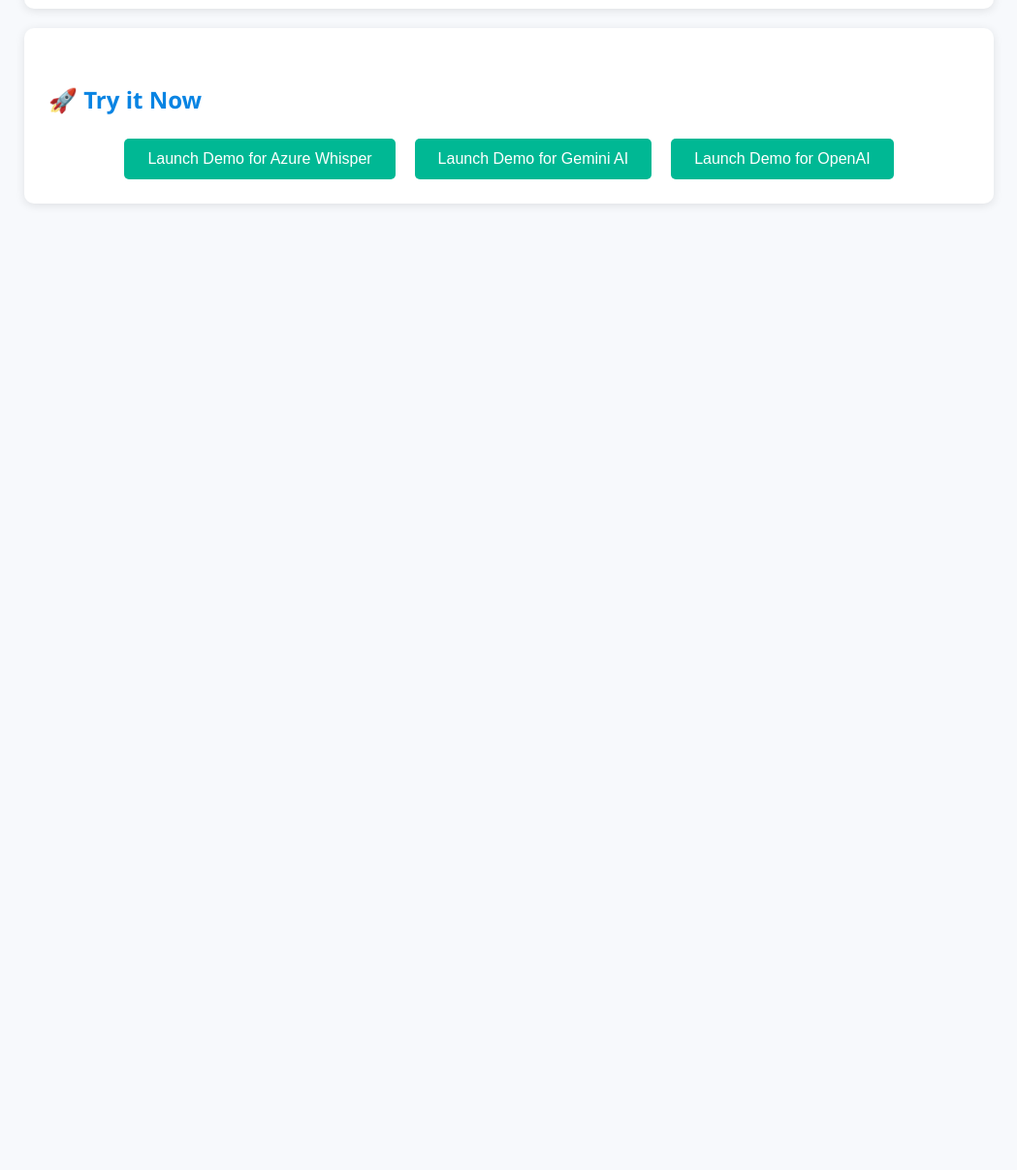
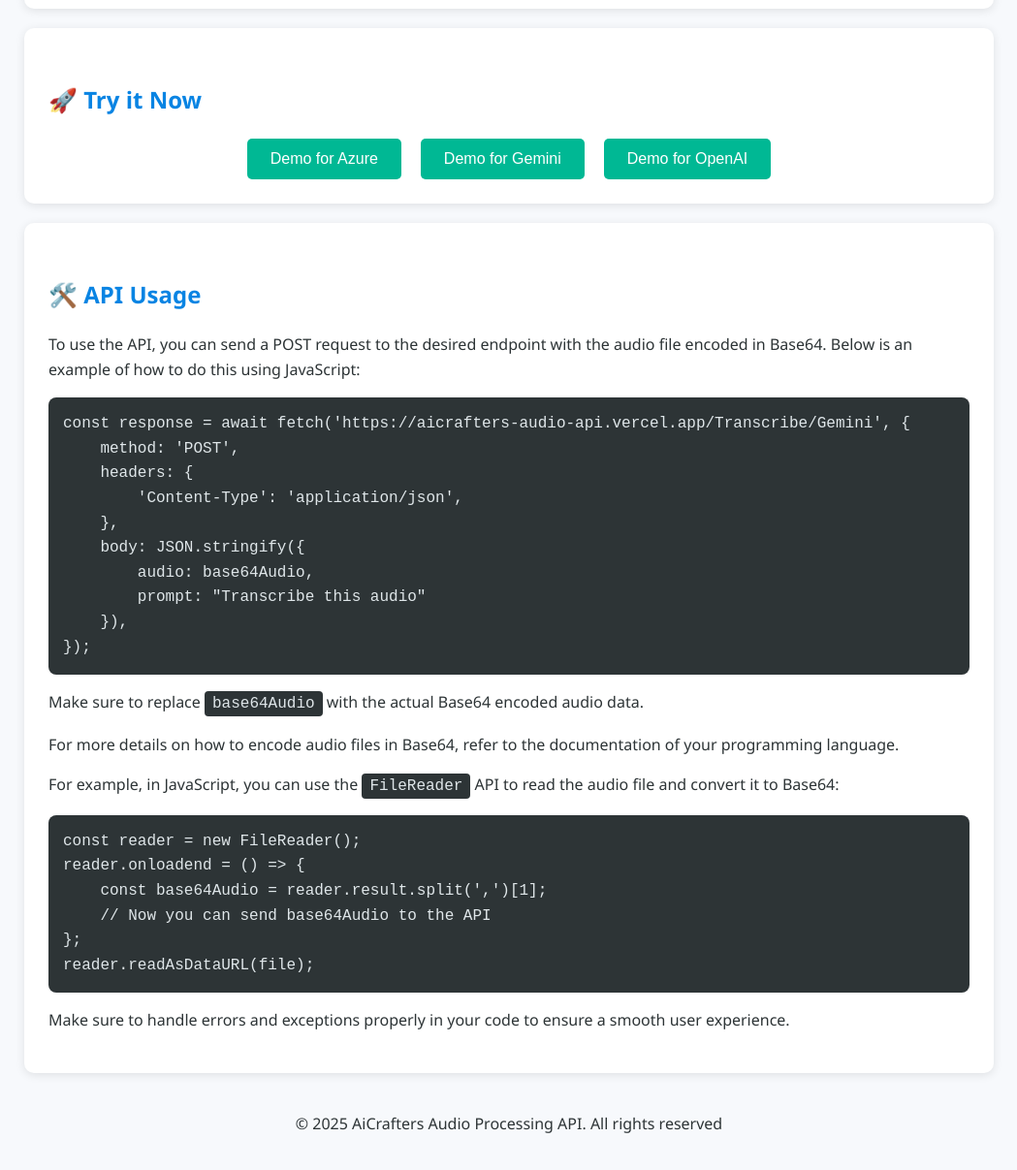
Before and after one commit to Sam2Ben/audio_teal, a website: page doc.html in a window 1280 px wide. Shown: the part 2753-3960 px from the top of the page at 97% size, without its empty margins (115-1164 px from the left). Before the commit the page ends 3023 px from the top, so only its background shows below. Drawn offline with Linux system fonts and the light colour scheme.

Commit message:
final Commit

```diff
--- a/doc.html
+++ b/doc.html
@@ -194,18 +194,52 @@
         <h2>🚀 Try it Now</h2>
         <div style="display: flex; gap: 20px; flex-wrap: wrap; justify-content: center;">
             <button onclick="window.location.href='/azuredemo'" class="demo-button">
-                Launch Demo for Azure Whisper
+                Demo for Azure
             </button>
 
             <button onclick="window.location.href='/geminidemo'" class="demo-button">
-                Launch Demo for Gemini AI
+                Demo for Gemini
             </button>
 
             <button onclick="window.location.href='/openaidemo'" class="demo-button">
-                Launch Demo for OpenAI
+                Demo for OpenAI
             </button>
+
         </div>
     </div>
+
+    <div class="endpoint">
+        <h2>🛠️ API Usage</h2>
+        <p>To use the API, you can send a POST request to the desired endpoint with the audio file encoded in Base64.
+            Below is an example of how to do this using JavaScript:</p>
+        <pre><code>const response = await fetch('https://aicrafters-audio-api.vercel.app/Transcribe/Gemini', {
+    method: 'POST',
+    headers: {
+        'Content-Type': 'application/json',
+    },
+    body: JSON.stringify({
+        audio: base64Audio,
+        prompt: "Transcribe this audio"
+    }),
+});</code></pre>
+        <p>Make sure to replace <code>base64Audio</code> with the actual Base64 encoded audio data.</p>
+        <p>For more details on how to encode audio files in Base64, refer to the documentation of your programming
+            language.</p>
+        <p>For example, in JavaScript, you can use the <code>FileReader</code> API to read the audio file and convert it
+            to Base64:</p>
+        <pre><code>const reader = new FileReader();
+reader.onloadend = () => {
+    const base64Audio = reader.result.split(',')[1];
+    // Now you can send base64Audio to the API
+};
+reader.readAsDataURL(file);</code></pre>
+        <p>Make sure to handle errors and exceptions properly in your code to ensure a smooth user experience.</p>
+    </div>
+
+    <footer style="text-align: center; margin-top: 40px;">
+        <p>&copy; 2025 AiCrafters Audio Processing API. All rights reserved</p>
+    </footer>
+
 
 </body>
 
```
